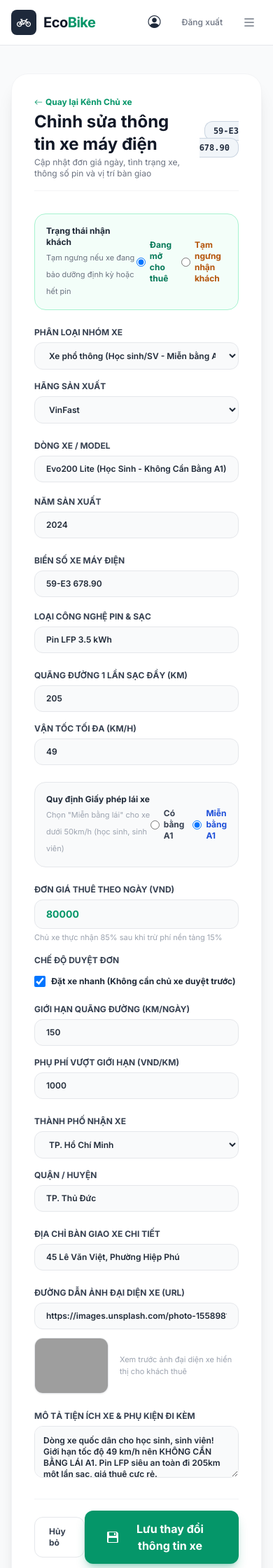
After one commit to hnam1204/MiotoCarRental_VPS, an ASP.NET Core app: page /Host/Edit/1 in a window 390 px wide. The commit adds this page. Shown: the top 2240 px of the page at 70% size. Run offline with ASP.NET Core 8, Linux system fonts and the light colour scheme; the visitor is signed in with stand-in values (Sample User, id 1); data comes from the database, SQL or seed files in the repository; some libraries are stand-ins or nearby versions; grey boxes are pictures that could not be loaded.

Commit message:
feat(host): xay dung trang Chinh sua thong tin xe EditVehicle kem bao ve IDOR va phan quyen

```diff
--- /dev/null
+++ b/Pages/Host/Edit.cshtml
@@ -0,0 +1,212 @@
+@page "/Host/Edit/{id:int}"
+@model MiotoCarRental.ViewModels.EditVehicleViewModel
+@using MiotoCarRental.Models.Entities
+@{
+    ViewData["Title"] = $"Chỉnh sửa xe {Model.Brand} {Model.ModelName}";
+}
+
+<div class="max-w-3xl mx-auto px-4 sm:px-6 py-10">
+    <div class="bg-white rounded-3xl p-8 border border-gray-100 shadow-xl space-y-8">
+        <div class="flex items-center justify-between pb-4 border-b border-gray-100">
+            <div>
+                <a href="/Host" class="text-xs font-bold text-emerald-600 hover:text-emerald-700 flex items-center gap-1 mb-1">
+                    <i class="bi bi-arrow-left"></i> Quay lại Kênh Chủ xe
+                </a>
+                <h1 class="text-2xl font-black text-gray-900">Chỉnh sửa thông tin xe máy điện</h1>
+                <p class="text-xs text-gray-500 mt-0.5">Cập nhật đơn giá ngày, tình trạng xe, thông số pin và vị trí bàn giao</p>
+            </div>
+            <div class="text-right">
+                <span class="font-mono text-xs font-bold bg-slate-100 border border-slate-300 px-3 py-1.5 rounded-xl text-slate-800">
+                    @Model.LicensePlate
+                </span>
+            </div>
+        </div>
+
+        <form action="/Host/Edit/@Model.Id" method="post" class="space-y-6">
+            @Html.AntiForgeryToken()
+            <input type="hidden" asp-for="Id" />
+            <div asp-validation-summary="ModelOnly" class="p-3 bg-red-50 text-red-700 text-xs rounded-xl font-semibold"></div>
+
+            <!-- Trạng thái mở cho thuê -->
+            <div class="p-4 bg-emerald-50/60 rounded-2xl border border-emerald-200 flex items-center justify-between">
+                <div>
+                    <span class="text-xs font-bold text-gray-800 block">Trạng thái nhận khách</span>
+                    <span class="text-[11px] text-gray-500">Tạm ngưng nếu xe đang bảo dưỡng định kỳ hoặc hết pin</span>
+                </div>
+                <div class="flex items-center gap-3">
+                    <label class="flex items-center gap-1.5 text-xs font-bold text-emerald-700 cursor-pointer">
+                        <input type="radio" asp-for="Status" value="@VehicleStatus.Active" /> Đang mở cho thuê
+                    </label>
+                    <label class="flex items-center gap-1.5 text-xs font-bold text-amber-700 cursor-pointer">
+                        <input type="radio" asp-for="Status" value="@VehicleStatus.Inactive" /> Tạm ngưng nhận khách
+                    </label>
+                </div>
+            </div>
+
+            <!-- Nhóm xe và Hãng sản xuất -->
+            <div class="grid grid-cols-1 sm:grid-cols-2 gap-4">
+                <div>
+                    <label asp-for="Category" class="block text-xs font-bold text-gray-700 uppercase mb-1.5">Phân loại nhóm xe</label>
+                    <select asp-for="Category" class="w-full bg-gray-50 border border-gray-200 rounded-xl px-4 py-2.5 text-xs font-semibold text-gray-800">
+                        <option value="@VehicleCategory.Economy">Xe phổ thông (Học sinh/SV - Miễn bằng A1)</option>
+                        <option value="@VehicleCategory.MidRange">Xe đô thị & Đi làm (Tầm trung)</option>
+                        <option value="@VehicleCategory.Touring">Xe đường dài (Đi phượt)</option>
+                        <option value="@VehicleCategory.SportPremium">Xe thể thao & Cao cấp</option>
+                    </select>
+                </div>
+                <div>
+                    <label asp-for="Brand" class="block text-xs font-bold text-gray-700 uppercase mb-1.5">Hãng sản xuất</label>
+                    <select asp-for="Brand" class="w-full bg-gray-50 border border-gray-200 rounded-xl px-4 py-2.5 text-xs font-semibold text-gray-800">
+                        <option value="VinFast">VinFast</option>
+                        <option value="Dat Bike">Dat Bike</option>
+                        <option value="Yadea">Yadea</option>
+                        <option value="Pega">Pega</option>
+                        <option value="Selex">Selex Motors</option>
+                    </select>
+                </div>
+            </div>
+
+            <!-- Model & Biển số & Năm SX -->
+            <div class="grid grid-cols-1 sm:grid-cols-3 gap-4">
+                <div class="sm:col-span-2">
+                    <label asp-for="ModelName" class="block text-xs font-bold text-gray-700 uppercase mb-1.5">Dòng xe / Model</label>
+                    <input asp-for="ModelName" class="w-full bg-gray-50 border border-gray-200 rounded-xl px-4 py-2.5 text-xs font-semibold text-gray-800" required />
+                    <span asp-validation-for="ModelName" class="text-xs text-red-500 mt-1 block"></span>
+                </div>
+                <div>
+                    <label asp-for="YearManufacture" class="block text-xs font-bold text-gray-700 uppercase mb-1.5">Năm sản xuất</label>
+                    <input asp-for="YearManufacture" type="number" min="2020" max="2026" class="w-full bg-gray-50 border border-gray-200 rounded-xl px-4 py-2.5 text-xs font-semibold text-gray-800" required />
+                </div>
+            </div>
+
+            <div class="grid grid-cols-1 sm:grid-cols-2 gap-4">
+                <div>
+                    <label asp-for="LicensePlate" class="block text-xs font-bold text-gray-700 uppercase mb-1.5">Biển số xe máy điện</label>
+                    <input asp-for="LicensePlate" class="w-full bg-gray-50 border border-gray-200 rounded-xl px-4 py-2.5 text-xs font-semibold text-gray-800 uppercase" required />
+                    <span asp-validation-for="LicensePlate" class="text-xs text-red-500 mt-1 block"></span>
+                </div>
+                <div>
+                    <label asp-for="BatteryType" class="block text-xs font-bold text-gray-700 uppercase mb-1.5">Loại công nghệ Pin & Sạc</label>
+                    <input asp-for="BatteryType" placeholder="vd: Pin LFP 3.5 kWh, kèm củ sạc di động" class="w-full bg-gray-50 border border-gray-200 rounded-xl px-4 py-2.5 text-xs font-semibold text-gray-800" />
+                </div>
+            </div>
+
+            <!-- Thông số Pin & Vận tốc -->
+            <div class="grid grid-cols-1 sm:grid-cols-2 gap-4">
+                <div>
+                    <label asp-for="BatteryRangeKm" class="block text-xs font-bold text-gray-700 uppercase mb-1.5">Quãng đường 1 lần sạc đầy (km)</label>
+                    <input asp-for="BatteryRangeKm" type="number" min="30" max="500" class="w-full bg-gray-50 border border-gray-200 rounded-xl px-4 py-2.5 text-xs font-semibold text-gray-800" required />
+                </div>
+                <div>
+                    <label asp-for="MaxSpeedKmH" class="block text-xs font-bold text-gray-700 uppercase mb-1.5">Vận tốc tối đa (km/h)</label>
+                    <input asp-for="MaxSpeedKmH" type="number" min="30" max="150" class="w-full bg-gray-50 border border-gray-200 rounded-xl px-4 py-2.5 text-xs font-semibold text-gray-800" required />
+                </div>
+            </div>
+
+            <!-- Bằng lái A1 -->
+            <div class="p-4 bg-gray-50 rounded-2xl border border-gray-200 flex items-center justify-between">
+                <div>
+                    <span class="text-xs font-bold text-gray-800 block">Quy định Giấy phép lái xe</span>
+                    <span class="text-[11px] text-gray-400">Chọn "Miễn bằng lái" cho xe dưới 50km/h (học sinh, sinh viên)</span>
+                </div>
+                <div class="flex items-center gap-3">
+                    <label class="flex items-center gap-1.5 text-xs font-bold text-gray-700 cursor-pointer">
+                        <input type="radio" asp-for="RequiresLicenseA1" value="true" /> Có bằng A1
+                    </label>
+                    <label class="flex items-center gap-1.5 text-xs font-bold text-blue-700 cursor-pointer">
+                        <input type="radio" asp-for="RequiresLicenseA1" value="false" /> Miễn bằng A1
+                    </label>
+                </div>
+            </div>
+
+            <!-- Giá thuê và Đặt nhanh -->
+            <div class="grid grid-cols-1 sm:grid-cols-2 gap-4">
+                <div>
+                    <label asp-for="PricePerDay" class="block text-xs font-bold text-gray-700 uppercase mb-1.5">Đơn giá thuê theo ngày (VND)</label>
+                    <input asp-for="PricePerDay" type="number" step="5000" min="30000" max="2000000" class="w-full bg-gray-50 border border-gray-200 rounded-xl px-4 py-2.5 text-sm font-black text-emerald-600" required />
+                    <span class="text-[11px] text-gray-400 mt-1 block">Chủ xe thực nhận 85% sau khi trừ phí nền tảng 15%</span>
+                </div>
+                <div>
+                    <label class="block text-xs font-bold text-gray-700 uppercase mb-1.5">Chế độ duyệt đơn</label>
+                    <div class="pt-2">
+                        <label class="flex items-center gap-2 cursor-pointer">
+                            <input type="checkbox" asp-for="InstantBooking" class="w-4 h-4 text-emerald-600 rounded" />
+                            <span class="text-xs font-bold text-gray-800">Đặt xe nhanh (Không cần chủ xe duyệt trước)</span>
+                        </label>
+                    </div>
+                </div>
+            </div>
+
+            <!-- Giới hạn ODO km và Phụ phí quá km -->
+            <div class="grid grid-cols-1 sm:grid-cols-2 gap-4">
+                <div>
+                    <label asp-for="LimitKmPerDay" class="block text-xs font-bold text-gray-700 uppercase mb-1.5">Giới hạn quãng đường (km/ngày)</label>
+                    <input asp-for="LimitKmPerDay" type="number" min="50" max="500" class="w-full bg-gray-50 border border-gray-200 rounded-xl px-4 py-2.5 text-xs font-semibold text-gray-800" required />
+                </div>
+                <div>
+                    <label asp-for="OverKmFee" class="block text-xs font-bold text-gray-700 uppercase mb-1.5">Phụ phí vượt giới hạn (VND/km)</label>
+                    <input asp-for="OverKmFee" type="number" step="500" class="w-full bg-gray-50 border border-gray-200 rounded-xl px-4 py-2.5 text-xs font-semibold text-gray-800" required />
+                </div>
+            </div>
+
+            <!-- Vị trí nhận xe -->
+            <div class="grid grid-cols-1 sm:grid-cols-2 gap-4">
+                <div>
+                    <label asp-for="City" class="block text-xs font-bold text-gray-700 uppercase mb-1.5">Thành phố nhận xe</label>
+                    <select asp-for="City" class="w-full bg-gray-50 border border-gray-200 rounded-xl px-4 py-2.5 text-xs font-semibold text-gray-800">
+                        <option value="TP. Hồ Chí Minh">TP. Hồ Chí Minh</option>
+                        <option value="Hà Nội">Hà Nội</option>
+                        <option value="Đà Nẵng">Đà Nẵng</option>
+                    </select>
+                </div>
+                <div>
+                    <label asp-for="District" class="block text-xs font-bold text-gray-700 uppercase mb-1.5">Quận / Huyện</label>
+                    <input asp-for="District" class="w-full bg-gray-50 border border-gray-200 rounded-xl px-4 py-2.5 text-xs font-semibold text-gray-800" required />
+                </div>
+            </div>
+
+            <div>
+                <label asp-for="Address" class="block text-xs font-bold text-gray-700 uppercase mb-1.5">Địa chỉ bàn giao xe chi tiết</label>
+                <input asp-for="Address" placeholder="Số nhà, tên đường, phường..." class="w-full bg-gray-50 border border-gray-200 rounded-xl px-4 py-2.5 text-xs font-semibold text-gray-800" required />
+                <span asp-validation-for="Address" class="text-xs text-red-500 mt-1 block"></span>
+            </div>
+
+            <!-- Hình ảnh và Mô tả -->
+            <div>
+                <label asp-for="ThumbnailUrl" class="block text-xs font-bold text-gray-700 uppercase mb-1.5">Đường dẫn ảnh đại diện xe (URL)</label>
+                <input asp-for="ThumbnailUrl" id="bikeThumbnailInput" oninput="previewImage(this.value)" placeholder="https://..." class="w-full bg-gray-50 border border-gray-200 rounded-xl px-4 py-2.5 text-xs font-semibold text-gray-800" />
+                <div class="mt-3 flex items-center gap-4">
+                    <img id="bikeThumbnailPreview" src="@Model.ThumbnailUrl" alt="Preview" class="w-28 h-20 object-cover rounded-xl border border-gray-200 shadow-sm" onerror="this.src='https://images.unsplash.com/photo-1558981403-c5f9899a28bc?w=800'" />
+                    <span class="text-[11px] text-gray-400">Xem trước ảnh đại diện xe hiển thị cho khách thuê</span>
+                </div>
+            </div>
+
+            <div>
+                <label asp-for="Description" class="block text-xs font-bold text-gray-700 uppercase mb-1.5">Mô tả tiện ích xe & Phụ kiện đi kèm</label>
+                <textarea asp-for="Description" rows="3" placeholder="vd: Xe bảo dưỡng kỹ, kèm 2 nón bảo hiểm 3/4, củ sạc nhanh và giá đỡ điện thoại..." class="w-full bg-gray-50 border border-gray-200 rounded-xl p-3 text-xs font-semibold text-gray-800 focus:outline-none"></textarea>
+            </div>
+
+            <!-- Nút hành động -->
+            <div class="pt-4 flex items-center justify-between border-t border-gray-100">
+                <a href="/Host" class="px-5 py-3 rounded-xl border border-gray-200 hover:bg-gray-50 text-xs font-bold text-gray-700 transition">
+                    Hủy bỏ
+                </a>
+                <button type="submit" class="bg-emerald-600 hover:bg-emerald-700 text-white font-bold py-3.5 px-8 rounded-xl shadow-lg shadow-emerald-600/30 transition flex items-center gap-2">
+                    <i class="bi bi-floppy2-fill"></i>
+                    Lưu thay đổi thông tin xe
+                </button>
+            </div>
+        </form>
+    </div>
+</div>
+
+@section Scripts {
+    <script>
+        function previewImage(url) {
+            const img = document.getElementById('bikeThumbnailPreview');
+            if (img && url && url.trim().length > 5) {
+                img.src = url.trim();
+            }
+        }
+    </script>
+}
--- a/Pages/Host/Index.cshtml
+++ b/Pages/Host/Index.cshtml
@@ -418,6 +418,9 @@
                                         <a href="/Vehicles/Details/@car.Id" class="px-3 py-1.5 rounded-lg border border-slate-200 hover:bg-slate-100 text-xs font-medium text-slate-700 transition">
                                             Chi tiết
                                         </a>
+                                        <a href="/Host/Edit/@car.Id" class="px-3 py-1.5 rounded-lg border border-indigo-200 bg-indigo-50/50 hover:bg-indigo-100 text-xs font-semibold text-indigo-700 transition flex items-center gap-1">
+                                            <i class="bi bi-pencil-square"></i> Chỉnh sửa
+                                        </a>
                                         <form action="/Host/ToggleStatus" method="post" class="inline">
                                             @Html.AntiForgeryToken()
                                             <input type="hidden" name="id" value="@car.Id" />
```
Also changed, not shown: MiotoCarRental.Tests/SecurityAndBookingTests.cs (+71 -0 lines), ViewModels/HostViewModels.cs (+185 -0 lines).
